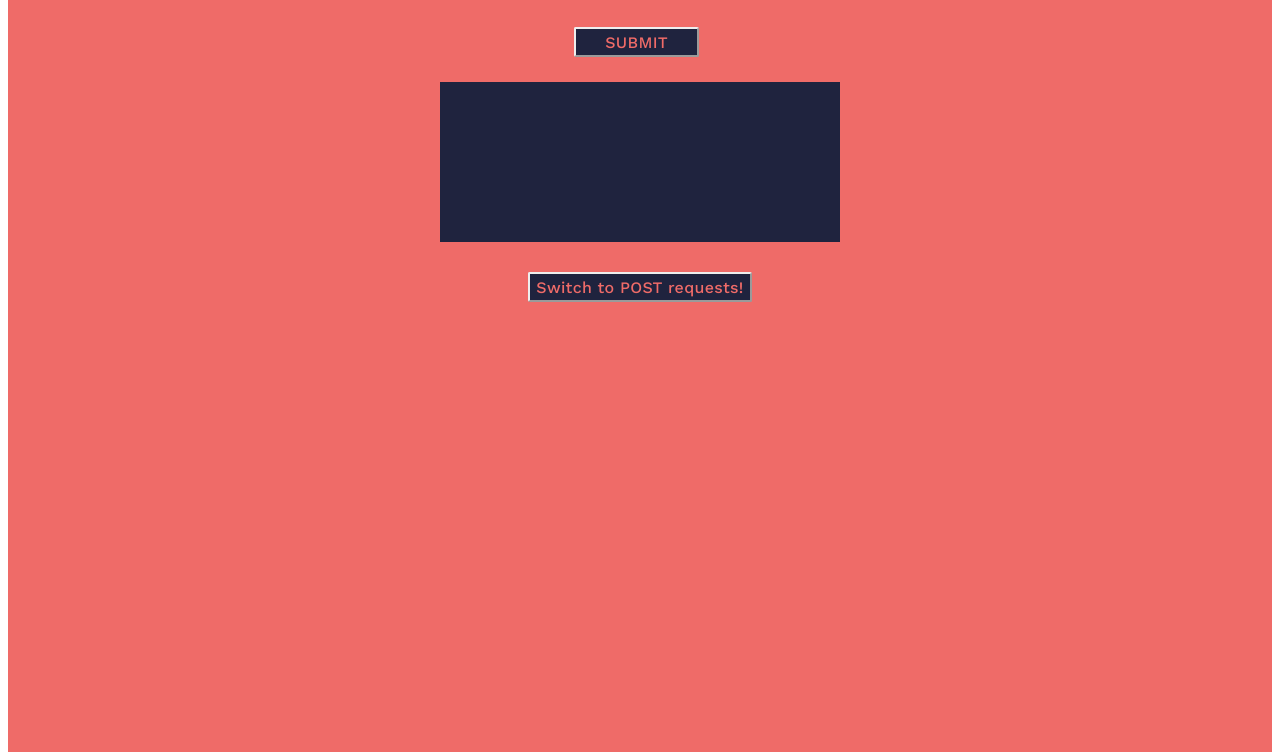
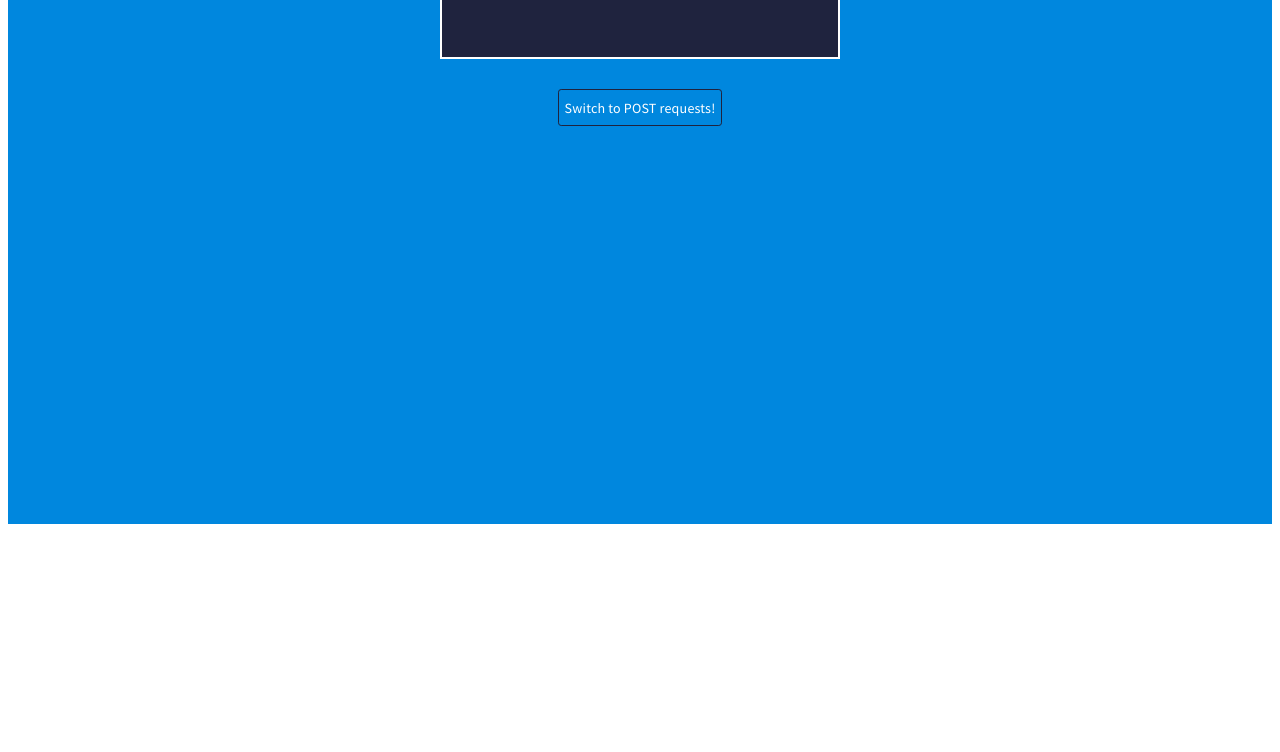
Before and after one commit to Devlusket/fullURL-project, a plain HTML site: page index.html in a window 1280 px wide. Shown: the part 464-1216 px from the top of the page. After the commit the page ends 996 px from the top, so only its background shows below. Drawn offline with nearby package versions, Linux system fonts and the light colour scheme; files that its build step writes are made by us from their sources; files whose address does not match are found by name.

Commit message:
hide apikey

```diff
--- a/index.html
+++ b/index.html
@@ -3,7 +3,8 @@
 <head>
   <meta charset="utf-8">
   <title id="title">Word Smith</title>
-  <link id="css" rel="stylesheet" type="text/css" href="public/wordSmithStyle.css" />
+  <link id="css" rel="stylesheet" type="text/css" href="wordSmithStyle.css" />
+  <link rel="stylesheet" href="byteSizeStyle.css">
   <link href="https://fonts.googleapis.com/css?family=Source+Sans+Pro|Work+Sans:200,500|Roboto:300" rel="stylesheet">
 </head>
 
--- a/main.js
+++ b/main.js
@@ -1,3 +1,4 @@
+import API_KEY_SIZE from './apikey.js'; // Import the API key from the apiKey.js file
 // NOTE: wordSmith functions from lines 4 - 41
 // NOTE: byteSize functions from lines 43 - 85 (remember to add your API key!)
 
@@ -44,7 +45,8 @@ submit.addEventListener('click', displaySuggestions);
 byteSize
 */
 // information to reach API
-const apiKey = 'dd9fa37fe411456d92074e9b0f518442';
+//const apiKey = 'dd9fa37fe411456d92074e9b0f518442';
+const apiKey = API_KEY_SIZE; // Use the imported API key from apiKey.js
 const rebrandlyEndpoint = 'https://api.rebrandly.com/v1/links';
 
 // Some page elements
```
Also changed, not shown: 1 other file.
